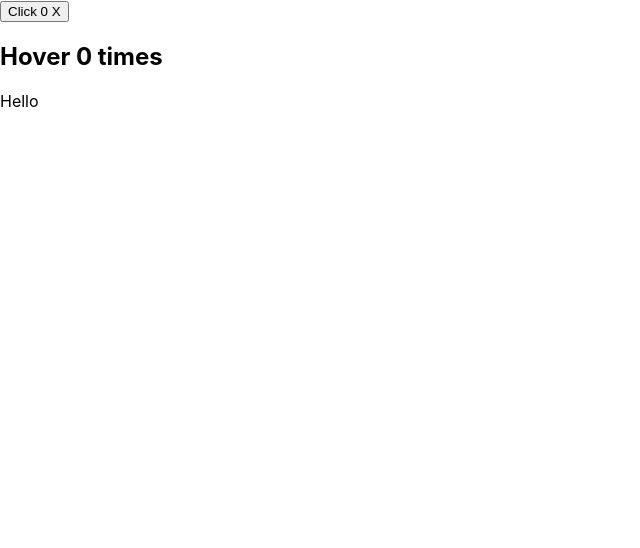
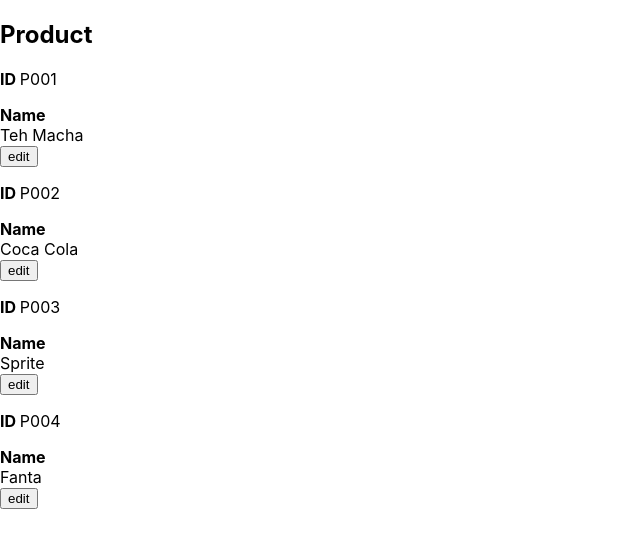
Before and after one commit to Steve246/react-js-http, a React (Create React App) app: page / in a window 1280 px wide. Shown: the top 548 px of the page, without its empty margins (0-640 px from the left). Built offline with nearby package versions, Linux system fonts and the light colour scheme.

Commit message:
[ADD] Products

```diff
--- a/src/App.js
+++ b/src/App.js
@@ -3,13 +3,20 @@
 import ClickCounter from "./components/ClickCounter";
 import HoverCounter from "./components/HoverCounter";
 import HelloComponent from "./components/HelloComponent";
+import ProductCard from "./features/product/ProductCard";
+import data from "./products.json";
+import ProductList from "./features/product/ProductList";
+import { Component } from "react";
 
 function App() {
   return (
     <div>
-      <ClickCounter />
+      {/* <ClickCounter />
       <HoverCounter />
-      <HelloComponent />
+      <HelloComponent /> */}
+
+      {/* <ProductCard data={data.products} /> */}
+      <ProductList data={data.products} />
     </div>
   );
 }
--- /dev/null
+++ b/src/components/LabelToogle.js
@@ -0,0 +1,19 @@
+import WithToogle from "../shared/WithToogle";
+
+const LabelToogle = ({ toogle, toogleStatus, title }) => {
+  return (
+    <div>
+      {toogleStatus ? (
+        <input type="text" value={title} />
+      ) : (
+        <span> {title}</span>
+      )}
+
+      <div>
+        <button onClick={toogle}> {toogleStatus ? "cancel" : "edit"} </button>
+      </div>
+    </div>
+  );
+};
+
+export default WithToogle(LabelToogle);
--- /dev/null
+++ b/src/features/product/ProductCard.js
@@ -0,0 +1,20 @@
+import LabelToogle from "../../components/LabelToogle";
+
+const ProductCard = (props) => {
+  const { product } = props;
+  console.log({ product });
+  return (
+    <div>
+      <p>
+        {" "}
+        <b> ID </b> {product.productId}{" "}
+      </p>
+      <p>
+        {" "}
+        <b> Name </b> <LabelToogle title={product.productName} />
+      </p>
+    </div>
+  );
+};
+
+export default ProductCard;
--- /dev/null
+++ b/src/features/product/ProductList.js
@@ -0,0 +1,19 @@
+import ProductCard from "./ProductCard";
+
+const ProductList = (props) => {
+  return (
+    <div>
+      <div>
+        <h2> Product </h2>
+      </div>
+
+      <div>
+        {props.data.map((p) => (
+          <ProductCard key={p.productId} product={p} />
+        ))}
+      </div>
+    </div>
+  );
+};
+
+export default ProductList;
--- /dev/null
+++ b/src/products.json
@@ -0,0 +1,20 @@
+{
+  "products": [
+    {
+      "productId": "P001",
+      "productName": "Teh Macha"
+    },
+    {
+      "productId": "P002",
+      "productName": "Coca Cola"
+    },
+    {
+      "productId": "P003",
+      "productName": "Sprite"
+    },
+    {
+      "productId": "P004",
+      "productName": "Fanta"
+    }
+  ]
+}
--- /dev/null
+++ b/src/shared/WithToogle.js
@@ -0,0 +1,27 @@
+import React, { Component } from "react";
+
+const WithToogle = (WrappedComponent) => {
+  class WithToogles extends Component {
+    state = {
+      toogleStatus: false,
+    };
+    toogle = () => {
+      this.setState({
+        toogleStatus: !this.state.toogleStatus,
+      });
+    };
+
+    render() {
+      return (
+        <WrappedComponent
+          {...this.props}
+          toogle={this.toogle}
+          toogleStatus={this.state.toogleStatus}
+        />
+      );
+    }
+  }
+  return WithToogles;
+};
+
+export default WithToogle;
```
